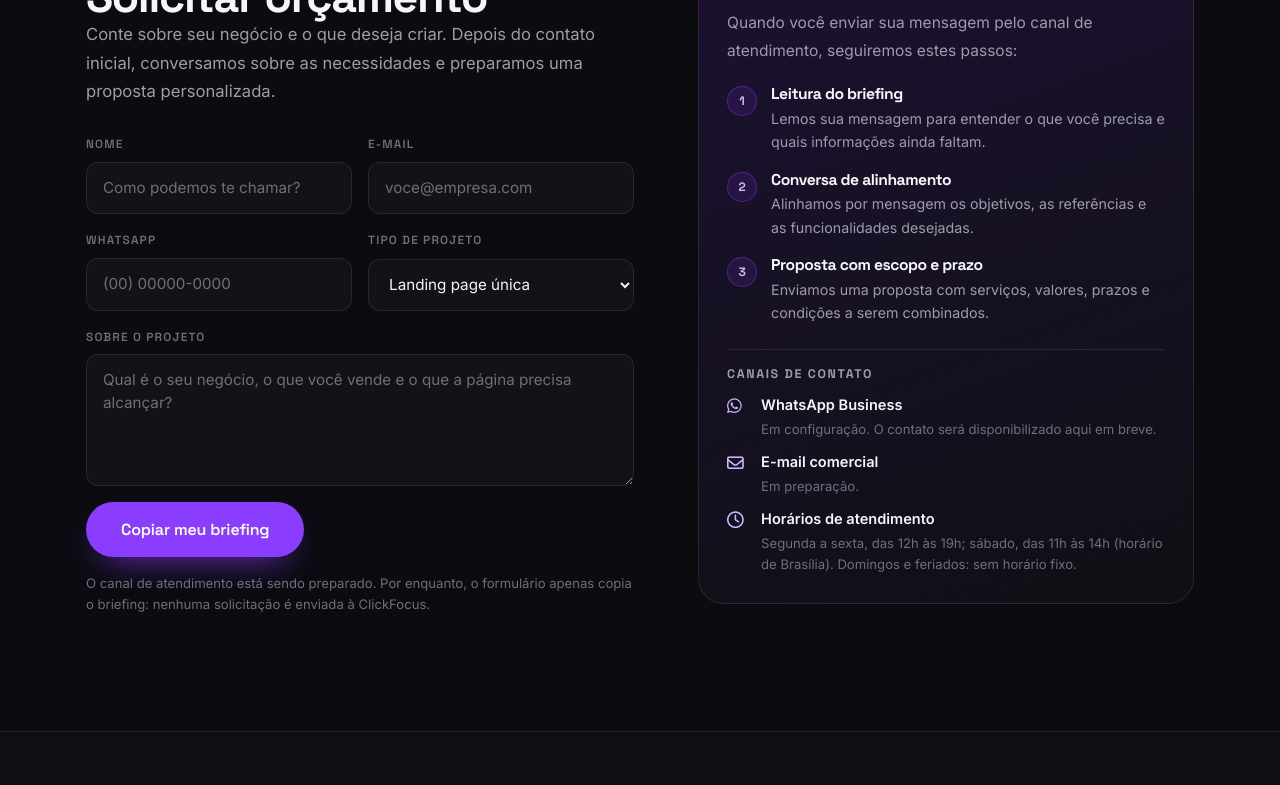
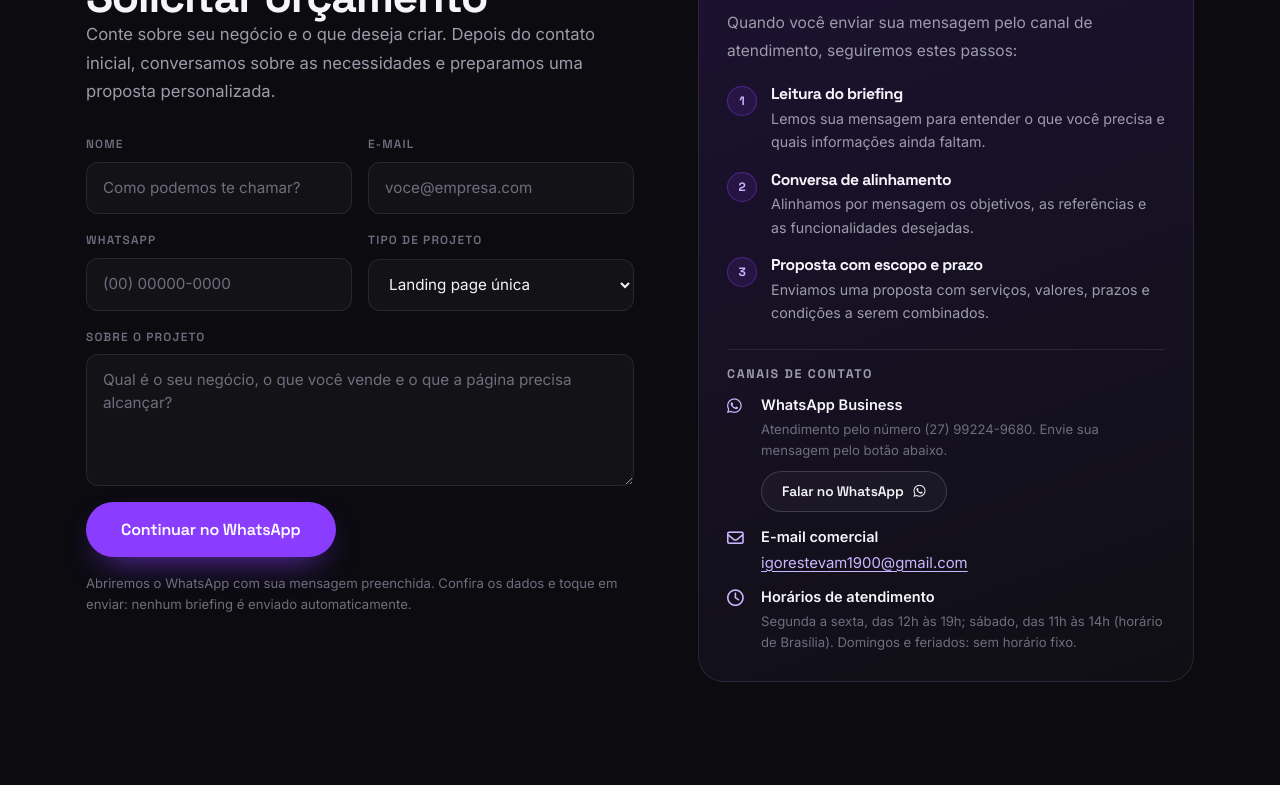
Before and after one commit to igorestevam/ClickFocus, a plain HTML site: page index.html in a window 1280 px wide. Shown: the part 5625-6410 px from the top of the page. Drawn offline with nearby package versions, Linux system fonts and the light colour scheme.

Commit message:
feat: ativar contatos oficiais e deixar favicon transparente

```diff
--- a/assets/app.js
+++ b/assets/app.js
@@ -1,9 +1,8 @@
 (() => {
   'use strict';
-  // Ative após a configuração do número comercial, usando DDI+DDD+número, sem sinais.
-  const WHATSAPP_BUSINESS = '';
-  // Informe apenas quando o e-mail comercial tiver sido criado.
-  const CONTACT_EMAIL = '';
+  // Contatos oficiais da ClickFocus (DDI + DDD + número para o WhatsApp).
+  const WHATSAPP_BUSINESS = '5527992249680';
+  const CONTACT_EMAIL = 'igorestevam1900@gmail.com';
 
   const header = document.getElementById('site-header');
   const toggle = document.getElementById('menu-toggle');
@@ -112,7 +111,7 @@
   if (activeBusiness && waLink) {
     waLink.hidden = false;
     waLink.href = 'https://wa.me/' + WHATSAPP_BUSINESS + '?text=' + encodeURIComponent('Olá! Encontrei a ClickFocus pelo site e gostaria de pedir um orçamento.');
-    if (waNote) waNote.textContent = 'Nosso WhatsApp está disponível para receber seu contato.';
+    if (waNote) waNote.textContent = 'Atendimento pelo número (27) 99224-9680. Envie sua mensagem pelo botão abaixo.';
   }
 
   const form = document.getElementById('contact-form');
--- a/index.html
+++ b/index.html
@@ -4,7 +4,7 @@
 <!-- Regular Meta Info -->
 <title>ClickFocus — landing pages que capturam atenção</title>
 <meta content="A ClickFocus cria landing pages para pequenos negócios: estrutura clara, design responsivo e integração de contato conforme o projeto. Conheça nosso portfólio demonstrativo." name="description"/>
-<link href="assets/site.css" rel="stylesheet"/><meta content="ClickFocus — landing pages que capturam atenção" property="og:title"/><meta content="Landing pages modernas para pequenos negócios. A atenção do seu cliente onde realmente importa." property="og:description"/><link href="assets/favicon.svg" rel="icon" type="image/svg+xml"/><link href="https://fonts.googleapis.com/css2?family=Cormorant+Garamond:wght@500;600;700&amp;family=Inter:wght@400;500;600;700&amp;family=Manrope:wght@400;500;600&amp;family=Space+Grotesk:wght@500;600;700&amp;display=swap" rel="stylesheet"/><link href="https://cdnjs.cloudflare.com/ajax/libs/font-awesome/6.7.2/css/all.min.css" rel="stylesheet"/></head>
+<link href="assets/site.css" rel="stylesheet"/><meta content="ClickFocus — landing pages que capturam atenção" property="og:title"/><meta content="Landing pages modernas para pequenos negócios. A atenção do seu cliente onde realmente importa." property="og:description"/><link href="assets/favicon.svg?v=2" rel="icon" type="image/svg+xml"/><link href="https://fonts.googleapis.com/css2?family=Cormorant+Garamond:wght@500;600;700&amp;family=Inter:wght@400;500;600;700&amp;family=Manrope:wght@400;500;600&amp;family=Space+Grotesk:wght@500;600;700&amp;display=swap" rel="stylesheet"/><link href="https://cdnjs.cloudflare.com/ajax/libs/font-awesome/6.7.2/css/all.min.css" rel="stylesheet"/></head>
 <body>
 <header class="cf-header" id="site-header">
 <div class="cf-container cf-header__inner">
```
Also changed, not shown: assets/favicon.svg, 1 other file.
